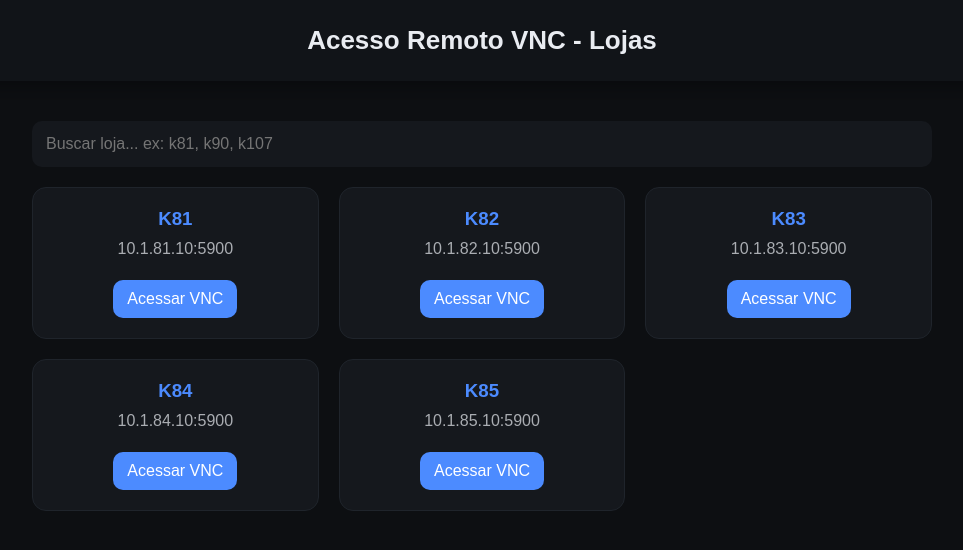
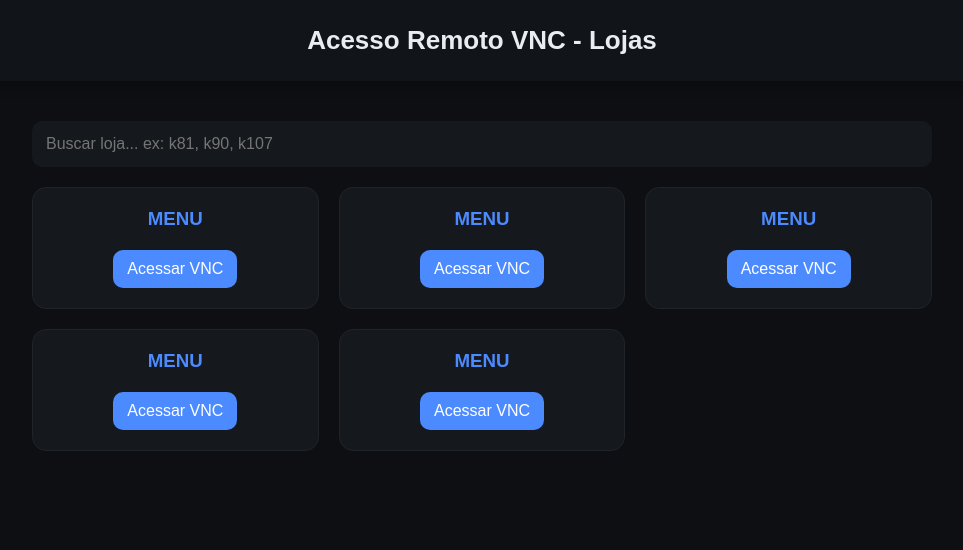
Before and after one commit to andremoratorekfc/baseconhecimento, a plain HTML site: page lojas-vnc.html in a window 1280 px wide. Shown: the whole page, without its empty margins (158-1121 px from the left). Drawn offline with Linux system fonts and the light colour scheme.

Commit message:
lojas-vnc.html

```diff
--- a/lojas-vnc.html
+++ b/lojas-vnc.html
@@ -61,10 +61,6 @@
         color: #4c8bff;
         text-transform: uppercase;
     }
-    .card p {
-        margin: 5px 0 12px;
-        opacity: 0.7;
-    }
     .card a {
         display: inline-block;
         margin-top: 10px;
@@ -108,40 +104,27 @@
 // =========================
 // LISTA DE LOJAS
 // =========================
-
-const lojas = {
-    "k81": "10.1.81.10:5900",
-    "k82": "10.1.82.10:5900",
-    "k83": "10.1.83.10:5900",
-    "k84": "10.1.84.10:5900",
-    "k85": "10.1.85.10:5900"
-};
-
+const lojas = ["k81", "k82", "k83", "k84", "k85"];
 
 // =========================
 // FUNÇÃO PARA RENDERIZAR
 // =========================
-
 function renderLojas(filtro = "") {
     const grid = document.getElementById("gridLojas");
     const emptyMsg = document.getElementById("emptyMsg");
 
     grid.innerHTML = "";
-
     const termo = filtro.toLowerCase();
     let contador = 0;
 
-    Object.keys(lojas).forEach(loja => {
+    lojas.forEach(loja => {
         if (!loja.toLowerCase().includes(termo)) return;
-
         contador++;
-        const ip = lojas[loja];
 
         grid.innerHTML += `
             <div class="card">
-                <h3>${loja}</h3>
-                <p>${ip}</p>
-                <a href="file:///C:/VNCLinks/${loja}.bat">Acessar VNC</a>
+                <h3>Menu</h3>
+                <a href="file:///C:/VNCLinks/menu.bat">Acessar VNC</a>
             </div>
         `;
     });
@@ -152,7 +135,6 @@ function renderLojas(filtro = "") {
 // =========================
 // EVENTO DO BUSCADOR
 // =========================
-
 document.getElementById("searchInput").addEventListener("input", (e) => {
     renderLojas(e.target.value);
 });
@@ -160,7 +142,6 @@ document.getElementById("searchInput").addEventListener("input", (e) => {
 // =========================
 // PRIMEIRA RENDERIZAÇÃO
 // =========================
-
 renderLojas();
 
 </script>
```
